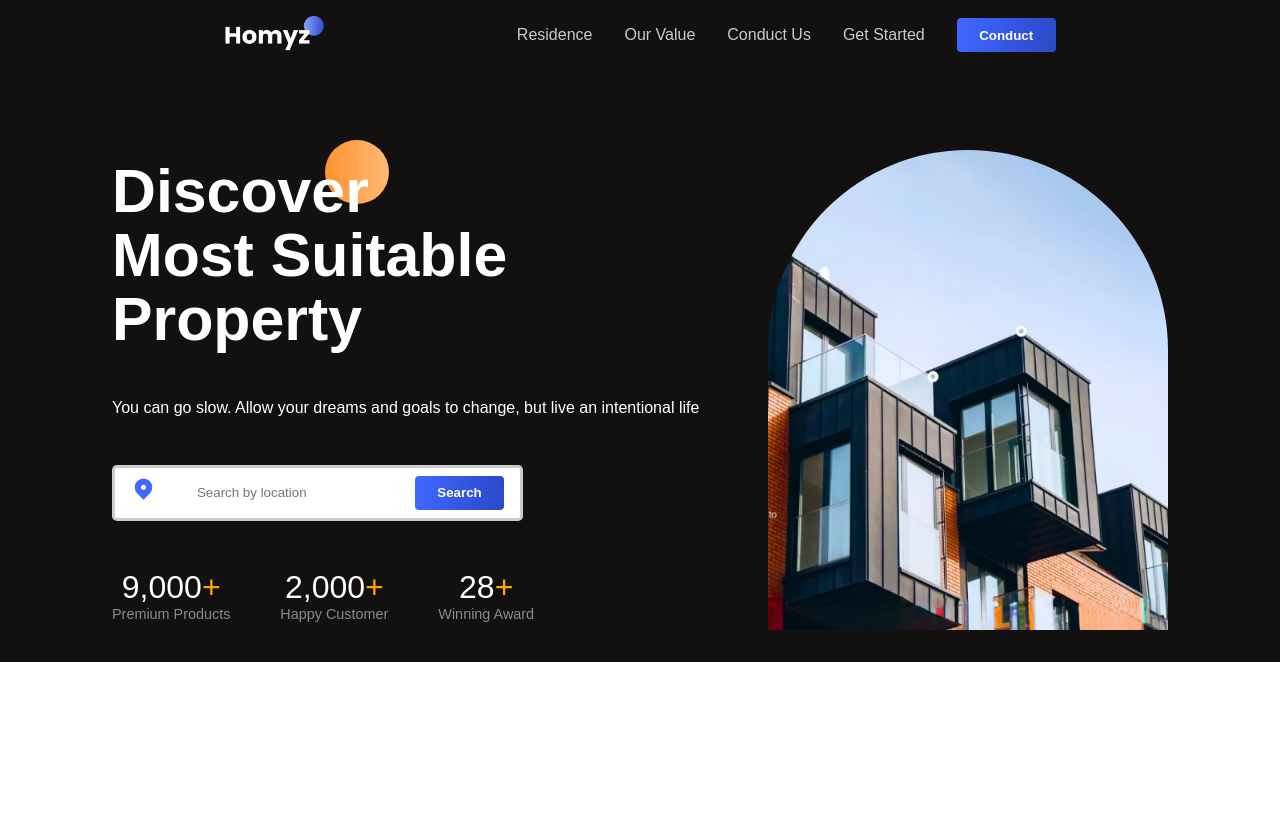
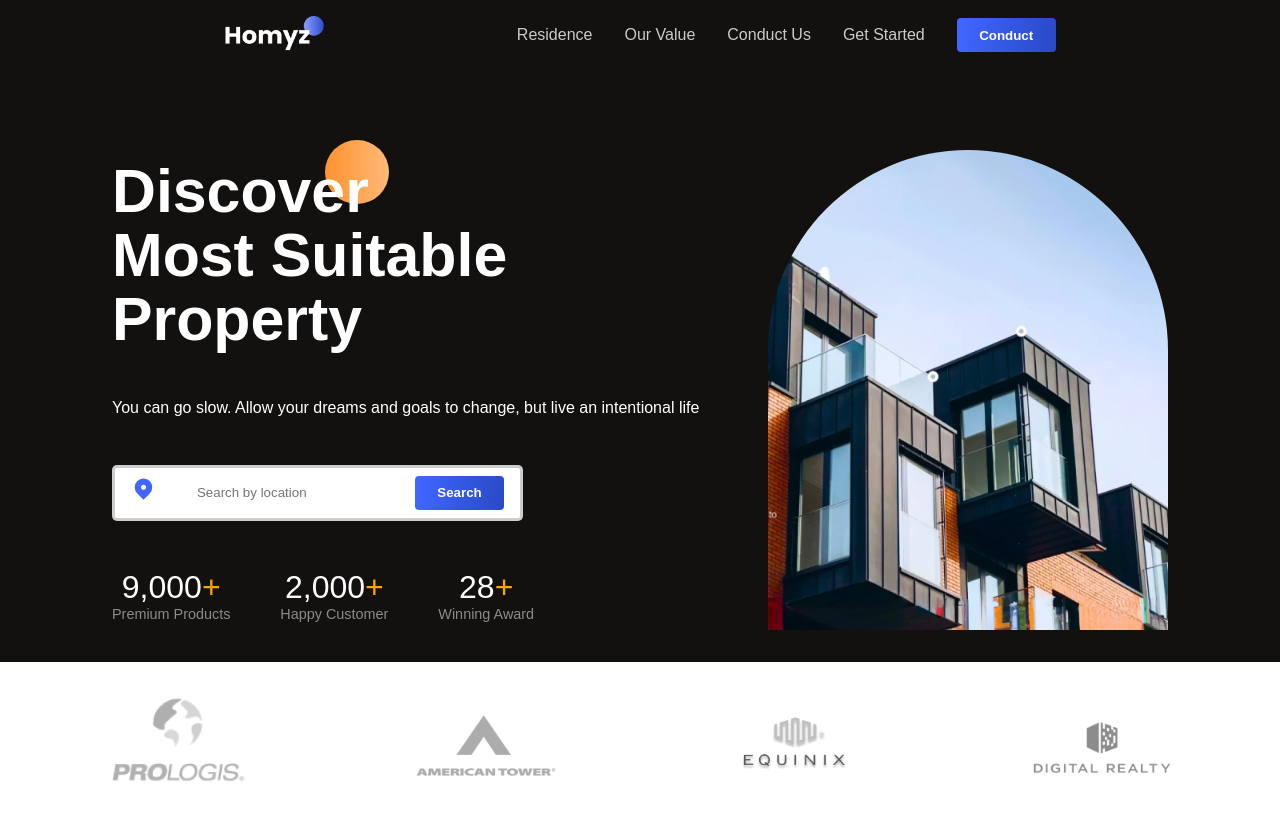
Before and after one commit to MohamedNihath/realsatate3cs, a React (Create React App) app: page / in a window 1280 px wide. Shown: the top 820 px of the page. Built offline with nearby package versions, Linux system fonts and the light colour scheme.

Commit message:
Create Companies Component And Modify App.js File

```diff
--- a/src/App.js
+++ b/src/App.js
@@ -1,6 +1,7 @@
 import React from 'react'
 import Header from './components/Header/Header';
 import Hero from './components/Hero/Hero';
+import Companies from './components/Companies/Companies';
 
 
 
@@ -16,7 +17,7 @@
           <Header/>
           <Hero/>
         </div>
-
+        <Companies/>
 
    </div>
 
--- /dev/null
+++ b/src/components/Companies/Companies.css
@@ -0,0 +1,10 @@
+.c-container{
+
+   justify-content: space-around;
+   gap:  1rem;
+}
+.c-container>img{
+
+    width: 9rem;
+
+}
--- /dev/null
+++ b/src/components/Companies/Companies.jsx
@@ -0,0 +1,21 @@
+import React from 'react'
+import './Companies.css'
+
+const Companies = () => {
+  return (
+
+    <section className='c-wrapper'>
+        <div className='paddings innerWidth flexCenter c-container'>
+
+            <img src='./prologis.png'/>
+            <img src='./tower.png'/>
+            <img src='./equinix.png'/>
+            <img src='./realty.png'/>
+
+        </div>
+
+    </section>
+  )
+}
+
+export default Companies
```
